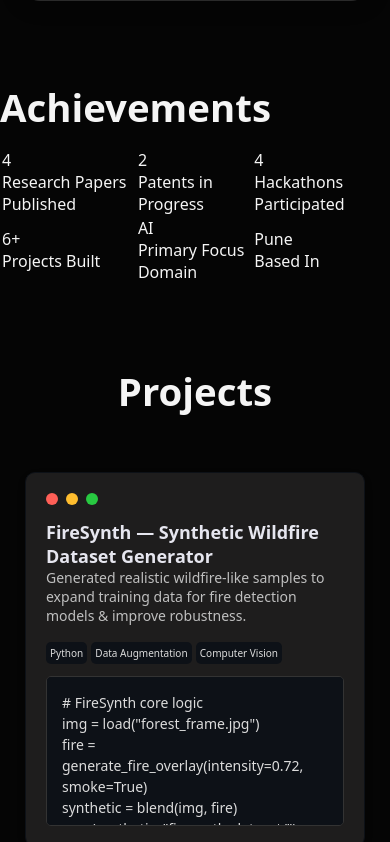
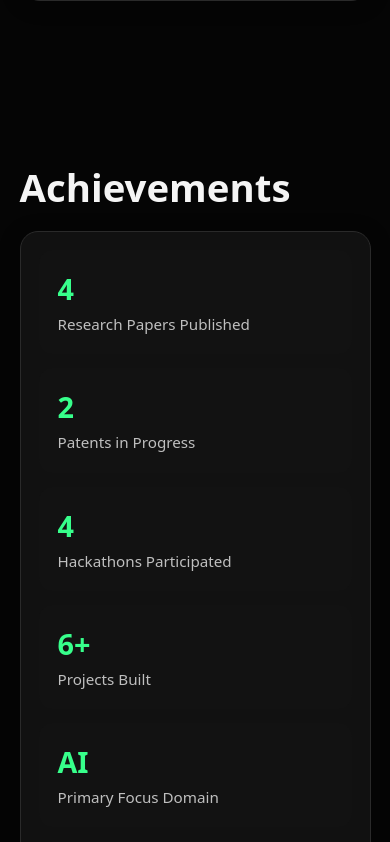
Before and after one commit to Chaitanya-Kk/Portfolio-Webpage-Assignment, a plain HTML site: page portfolio.html in a window 390 px wide. Shown: the part 2522-3364 px from the top of the page. Drawn offline with Linux system fonts and the light colour scheme.

Commit message:
Restore and update styles in styles.css
Restored and updated styles for various sections including layout, buttons, and responsive design.

```diff
--- a/styles.css
+++ b/styles.css
@@ -212,6 +212,78 @@ a.btn:hover{
   color:#bfbfbf;
   line-height:1.6;
   font-size:0.95rem;
+}
+/* ✅ ACHIEVEMENTS TABLE */
+.achievements-section{
+  width:90%;
+  max-width:1100px;
+  padding-top:80px;
+  padding-bottom:80px;
+}
+
+.ach-table-wrap{
+  margin-top:18px;
+  background:#111;
+  border:1px solid #2a2a2a;
+  border-radius:18px;
+  padding:18px;
+  box-shadow:0 4px 20px rgba(0,0,0,0.35);
+}
+
+.ach-table{
+  width:100%;
+  border-collapse:separate;
+  border-spacing:14px; /* ✅ spacing between cells */
+}
+
+.ach-table td{
+  background:#121212;
+  border:1px solid transparent; /* ✅ invisible borders */
+  border-radius:14px;
+  padding:18px;
+  vertical-align:middle;
+  transition:0.25s;
+}
+
+.ach-table td:hover{
+  border-color:rgba(55,255,139,0.45);
+  transform:translateY(-3px);
+}
+
+.ach-cell{
+  display:flex;
+  flex-direction:column;
+  gap:6px;
+}
+
+.ach-num{
+  font-size:1.8rem;
+  font-weight:900;
+  color:#37FF8B;
+}
+
+.ach-text{
+  color:#bfbfbf;
+  font-size:0.95rem;
+  line-height:1.4;
+}
+
+@media(max-width:850px){
+  .ach-table,
+  .ach-table tbody,
+  .ach-table tr,
+  .ach-table td{
+    display:block;
+    width:100%;
+  }
+
+  .ach-table{
+    border-spacing:0;
+  }
+
+  .ach-table td{
+    margin-bottom:14px;
+  }
 }
 
 /* PROJECTS */
```
